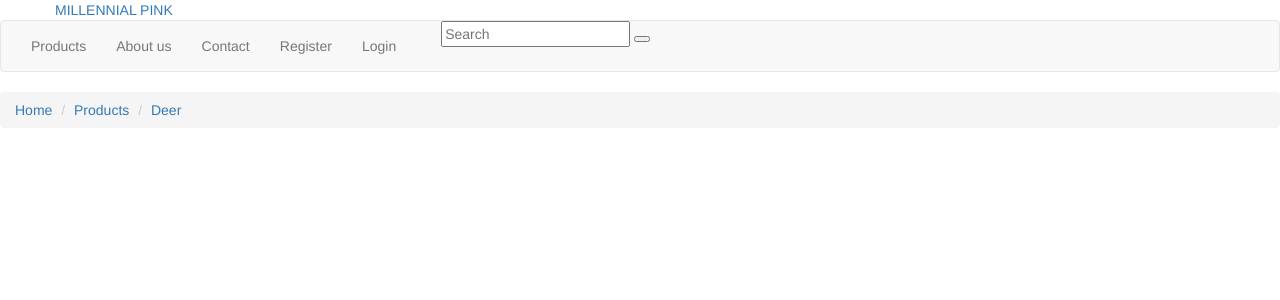
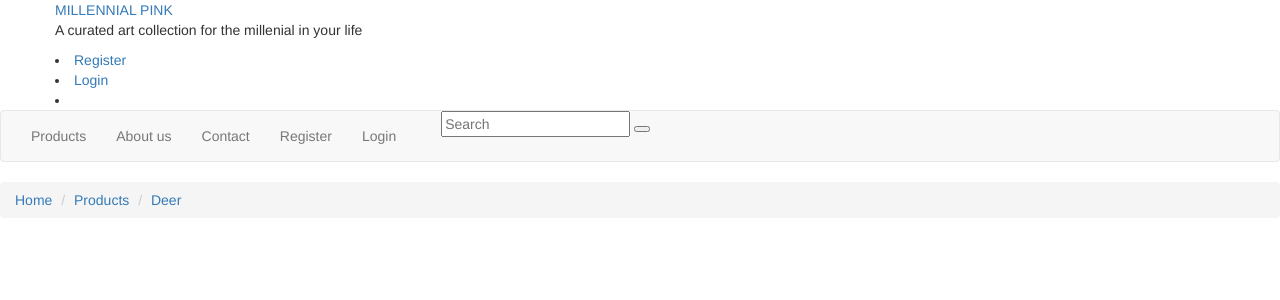
Before and after one commit to Code-Institute-Submissions/gillyshop, a Django app: page /products/deer/ in a window 1280 px wide. Shown: the top 300 px of the page. Run offline with Django 3.2, Linux system fonts and the light colour scheme; tables that the repository leaves empty hold one stand-in row (values such as "Sample post"); some libraries are stand-ins or nearby versions.

Commit message:
update navbar

```diff
--- a/products/templates/deer.html
+++ b/products/templates/deer.html
@@ -23,7 +23,7 @@
 
         <h3><a class="url" href="{% url 'product_detail' product.id %}">{{ product.name }}</a></h3>
         <!--<h3><a href="{{product.url}}"></h3>-->
-        <p class="product-description">{{ product.description }}</p>
+
         <p>€{{ product.price }}</p>
 
               <!--{% for tag in product.tags.all %}<li> {{ tag.name }}</li>{% endfor %}-->
--- a/products/templates/flamingos.html
+++ b/products/templates/flamingos.html
@@ -23,7 +23,7 @@
 
         <h3><a class="url" href="{% url 'product_detail' product.id %}">{{ product.name }}</a></h3>
         <!--<h3><a href="{{product.url}}"></h3>-->
-        <p class="product-description">{{ product.description }}</p>
+
         <p>€{{ product.price }}</p>
 
               <!--{% for tag in product.tags.all %}<li> {{ tag.name }}</li>{% endfor %}-->
--- a/products/templates/galaxies.html
+++ b/products/templates/galaxies.html
@@ -23,7 +23,7 @@
 
  <h3><a class="url" href="{% url 'product_detail' product.id %}">{{ product.name }}</a></h3>
         <!--<h3><a href="{{product.url}}"></h3>-->
-        <p class="product-description">{{ product.description }}</p>
+        <!--<p class="product-description">{{ product.description }}</p>-->
         <p>€{{ product.price }}</p>
 
               <!--{% for tag in product.tags.all %}<li> {{ tag.name }}</li>{% endfor %}-->
--- a/products/templates/palmtrees.html
+++ b/products/templates/palmtrees.html
@@ -23,7 +23,7 @@
 
         <h3><a class="url" href="{% url 'product_detail' product.id %}">{{ product.name }}</a></h3>
         <!--<h3><a href="{{product.url}}"></h3>-->
-        <p class="product-description">{{ product.description }}</p>
+
         <p>€{{ product.price }}</p>
 
               <!--{% for tag in product.tags.all %}<li> {{ tag.name }}</li>{% endfor %}-->
--- a/products/templates/pink.html
+++ b/products/templates/pink.html
@@ -23,7 +23,7 @@
 
  <h3><a class="url" href="{% url 'product_detail' product.id %}">{{ product.name }}</a></h3>
         <!--<h3><a href="{{product.url}}"></h3>-->
-        <p class="product-description">{{ product.description }}</p>
+        <!--<p class="product-description">{{ product.description }}</p>-->
         <p>€{{ product.price }}</p>
 
               <!--{% for tag in product.tags.all %}<li> {{ tag.name }}</li>{% endfor %}-->
--- a/templates/base.html
+++ b/templates/base.html
@@ -25,9 +25,26 @@
 		<div class="container">
 			<div class="row align-items-center">
 				<a class="header" href="{% url 'index' %}">MILLENNIAL PINK</a>
-				<!--<h2 class="subhead">A curated art collection for the millenial in your life</h2>-->
+				<p class="subhead">A curated art collection for the millenial in your life</p>
+				<span class="icons">
+				    {% if user.is_authenticated %}
+                <li><a href="{% url 'profile' %}"><i class="fas fa-user"></i>Profile</a></li>
+                <li><a href="{% url 'logout' %}"><i class="fas fa-sign-out"></i>Logout</a></li>
+            {%  else %}
 
 
+                <li><a href="{% url 'registration' %}"><i class="fas fa-user-plus"></i>Register</a></li>
+                <li><a href="{% url 'login' %}"><i class="fas fa-sign-in"></i>Login</a></li>
+            {% endif %}
+				    <li class="shop">
+               <a href="{% url 'view_cart' %}">
+                    <i class="fas fa-shopping-cart"></i>
+                 {% if product_count > 0 %}
+                    <label class="badge badge-warning">{{ product_count }}</label>
+                    {% endif %}
+                </a>
+           </li>
+				</span>
 			</div>
 		</div>
 	</div>
```
